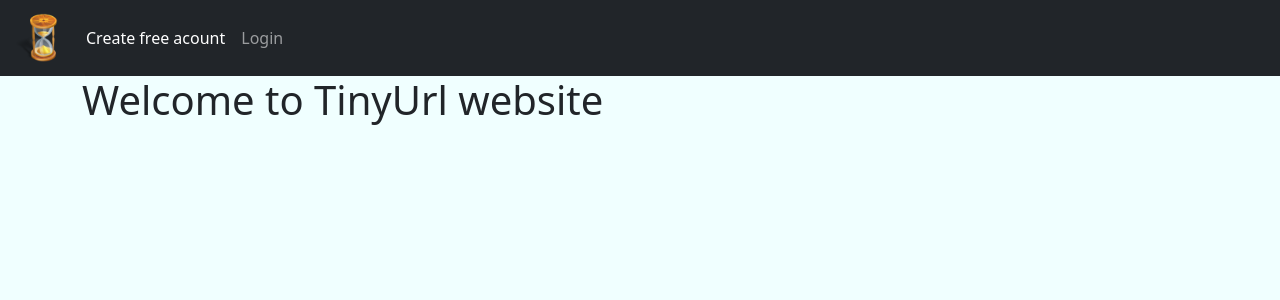
After one commit to patpio/tinyurl, a Django app: page / in a window 1280 px wide. The commit adds this page. Shown: the top 300 px of the page. Run offline with Django 3.2, Linux system fonts and the light colour scheme; parts of the project's set-up code (start-up, migrations or seed data) failed here and were passed over; some libraries are stand-ins or nearby versions.

Commit message:
home view and template

```diff
--- a/config/settings.py
+++ b/config/settings.py
@@ -51,6 +51,7 @@ INSTALLED_APPS = [
 
     # Local
     'users.apps.UsersConfig',
+    'home.apps.HomeConfig',
 ]
 
 MIDDLEWARE = [
@@ -68,7 +69,7 @@ ROOT_URLCONF = 'config.urls'
 TEMPLATES = [
     {
         'BACKEND': 'django.template.backends.django.DjangoTemplates',
-        'DIRS': [],
+        'DIRS': [os.path.join(BASE_DIR, 'templates')],
         'APP_DIRS': True,
         'OPTIONS': {
             'context_processors': [
--- a/config/urls.py
+++ b/config/urls.py
@@ -19,4 +19,5 @@ from django.urls import path, include
 urlpatterns = [
     path('admin/', admin.site.urls),
     path('accounts/', include('allauth.urls')),
+    path('', include('home.urls')),
 ]
--- /dev/null
+++ b/home/apps.py
@@ -0,0 +1,6 @@
+from django.apps import AppConfig
+
+
+class HomeConfig(AppConfig):
+    default_auto_field = 'django.db.models.BigAutoField'
+    name = 'home'
--- /dev/null
+++ b/home/templates/home/home.html
@@ -0,0 +1,7 @@
+{% extends "base.html"%}
+
+{% block title %}Home Page{% endblock %}
+
+{% block content %}
+    <h1>Welcome to TinyUrl website</h1>
+{% endblock %}
--- /dev/null
+++ b/home/urls.py
@@ -0,0 +1,9 @@
+from django.urls import path
+
+from home import views
+
+app_name = 'home'
+
+urlpatterns = [
+    path('', views.HomeView.as_view(), name='home'),
+]
--- /dev/null
+++ b/home/views.py
@@ -0,0 +1,5 @@
+from django.views.generic import TemplateView
+
+
+class HomeView(TemplateView):
+    template_name = 'home/home.html'
--- /dev/null
+++ b/static/css/main.css
@@ -0,0 +1 @@
+body {background-color: Azure;}
--- a/templates/base.html
+++ b/templates/base.html
@@ -1,3 +1,4 @@
+{% load static %}
 <!doctype html>
 <html lang="en">
 <head>
@@ -5,9 +6,48 @@
     <meta name="viewport"
           content="width=device-width, user-scalable=no, initial-scale=1.0, maximum-scale=1.0, minimum-scale=1.0">
     <meta http-equiv="X-UA-Compatible" content="ie=edge">
-    <title>Document</title>
+    <title>{% block title %}{% endblock %}</title>
+    <link rel="stylesheet" href="{% static 'css/bootstrap.min.css' %}">
+    <link rel="stylesheet" href="{% static 'css/main.css' %}">
+    <script src="{% static 'scripts/bootstrap.min.js' %}"></script>
 </head>
 <body>
+<nav class="navbar navbar-expand-lg navbar-dark bg-dark">
+  <div class="container-fluid">
+    <a class="navbar-brand" href="{% url 'home:home' %}"><img src="{% static 'images/logo.ico' %}" alt="Home" width="50"></a>
+    <button class="navbar-toggler" type="button" data-bs-toggle="collapse" data-bs-target="#navbarSupportedContent" aria-controls="navbarSupportedContent" aria-expanded="false" aria-label="Toggle navigation">
+      <span class="navbar-toggler-icon"></span>
+    </button>
+    <div class="collapse navbar-collapse" id="navbarSupportedContent">
+      <ul class="navbar-nav me-auto mb-2 mb-lg-0">
+        {% if not user.is_authenticated %}
+        <li class="nav-item">
+          <a class="nav-link active" aria-current="page" href="{% url 'account_signup' %}">Create free acount</a>
+        </li>
+        <li class="nav-item">
+          <a class="nav-link" href="{% url 'account_login' %}">Login</a>
+        </li>
+        {% else %}
+        <li class="nav-item">
+          <a class="nav-link active" aria-current="page" href="#">Add url</a>
+        </li>
+        <li class="nav-item">
+          <a class="nav-link" href="{% url 'account_logout' %}">Logout</a>
+        </li>
+        {% endif %}
+      </ul>
+    </div>
+  </div>
+</nav>
 
+<div class="container">
+    <div class="row">
+        <div class="col">
+            {% block content %}
+
+            {% endblock %}
+        </div>
+    </div>
+</div>
 </body>
 </html>
```
Also changed, not shown: home/__init__.py (added), home/migrations/__init__.py (added), static/images/logo.ico (added).
